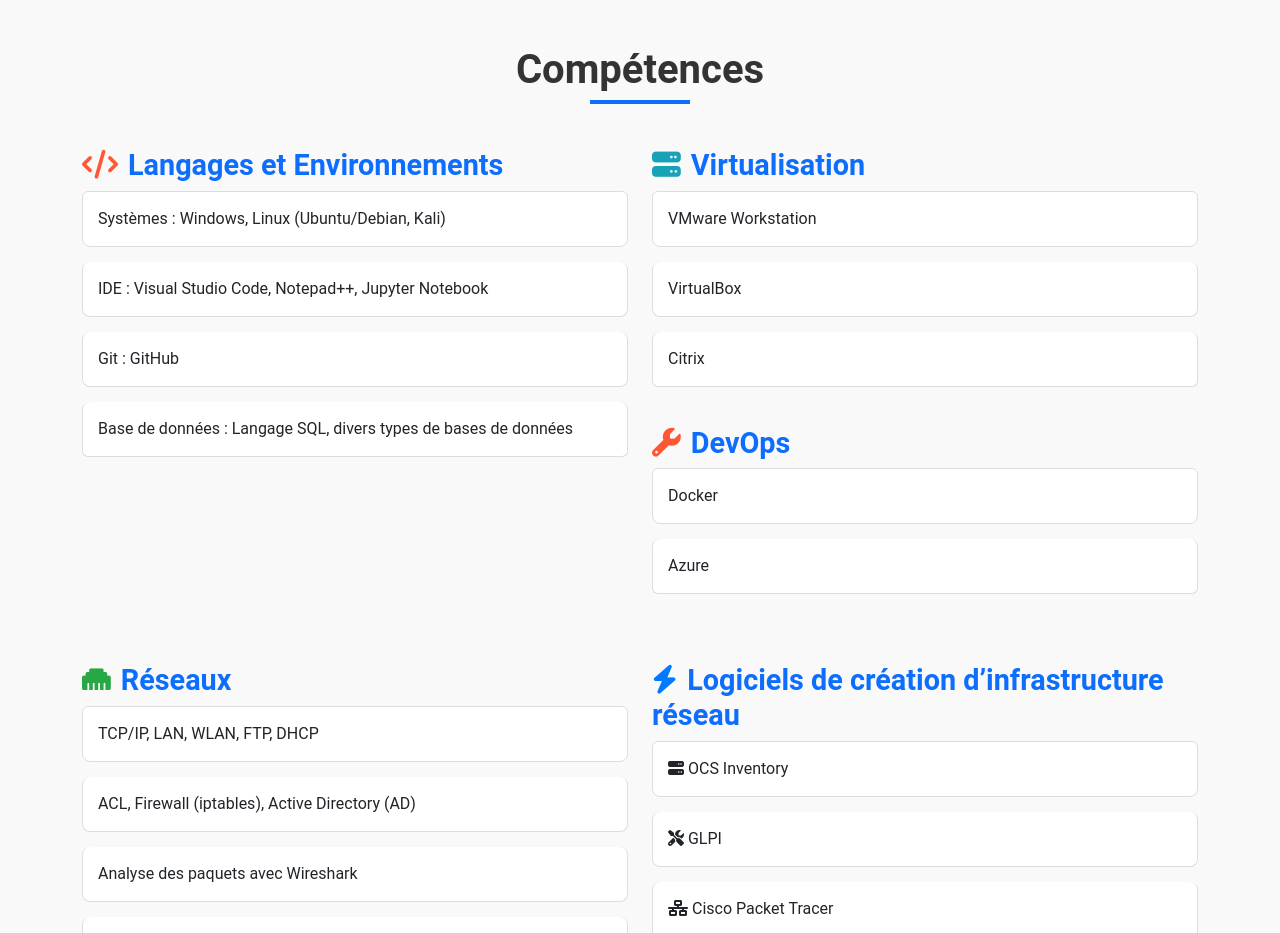
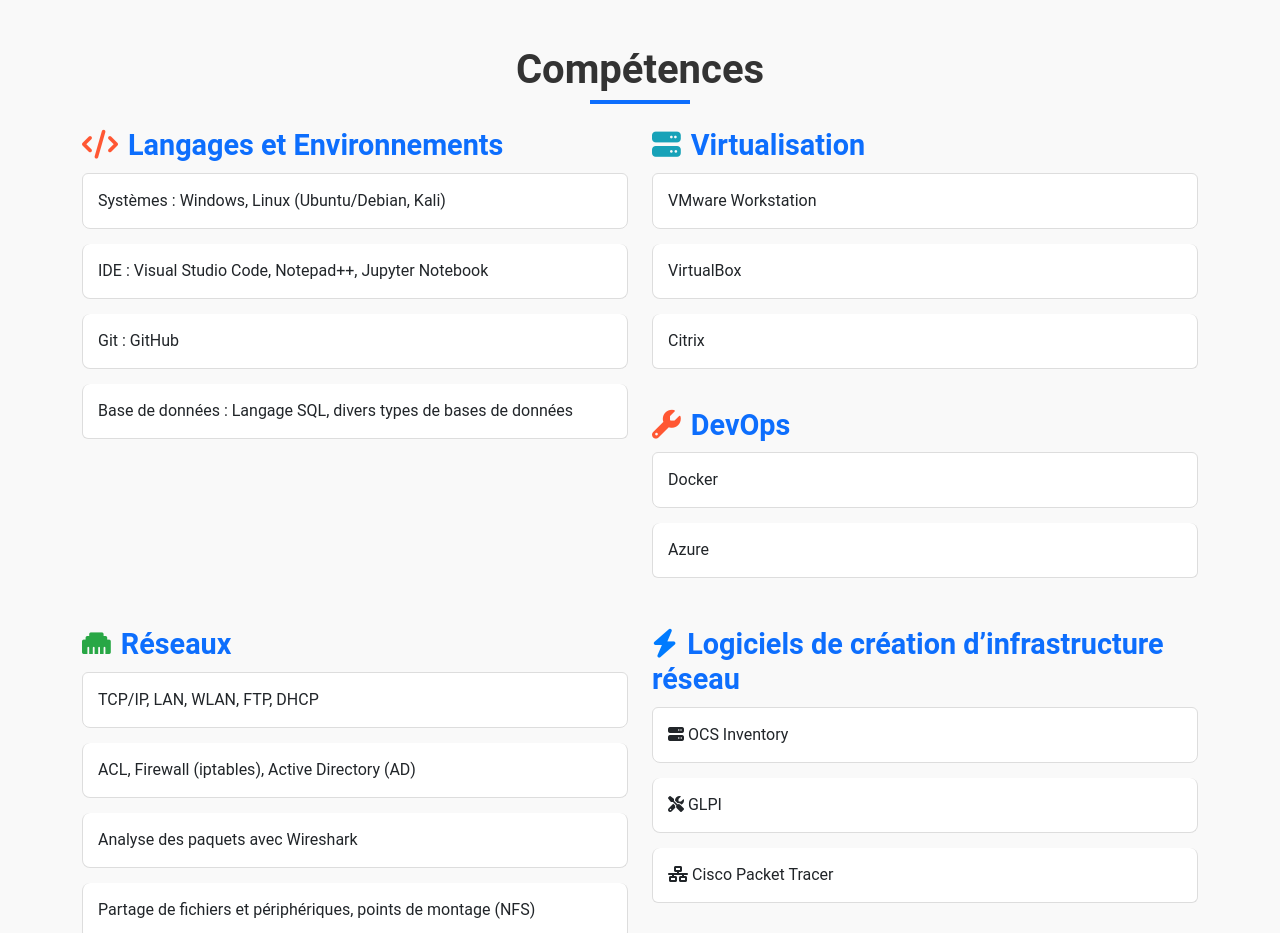
Before and after one commit to AD912009/Adrien-Renault, a plain HTML site: page index.html in a window 1280 px wide. Shown: the part 1100-2033 px from the top of the page. Drawn offline with nearby package versions, Linux system fonts and the light colour scheme.

Commit message:
Update styles.css

```diff
--- a/css/styles.css
+++ b/css/styles.css
@@ -84,7 +84,8 @@ footer a:hover {
     font-size: 1.8rem;
     color: #0d6efd; /* Couleur bleue pour les sous-titres */
     font-weight: bold;
-    margin-top: 30px;
+    margin-top: 10px; /* Ajustez cette valeur selon vos besoins */
+    margin-bottom: 10px; /* Ajustez cette valeur selon vos besoins */
     position: relative;
 }
 
```
